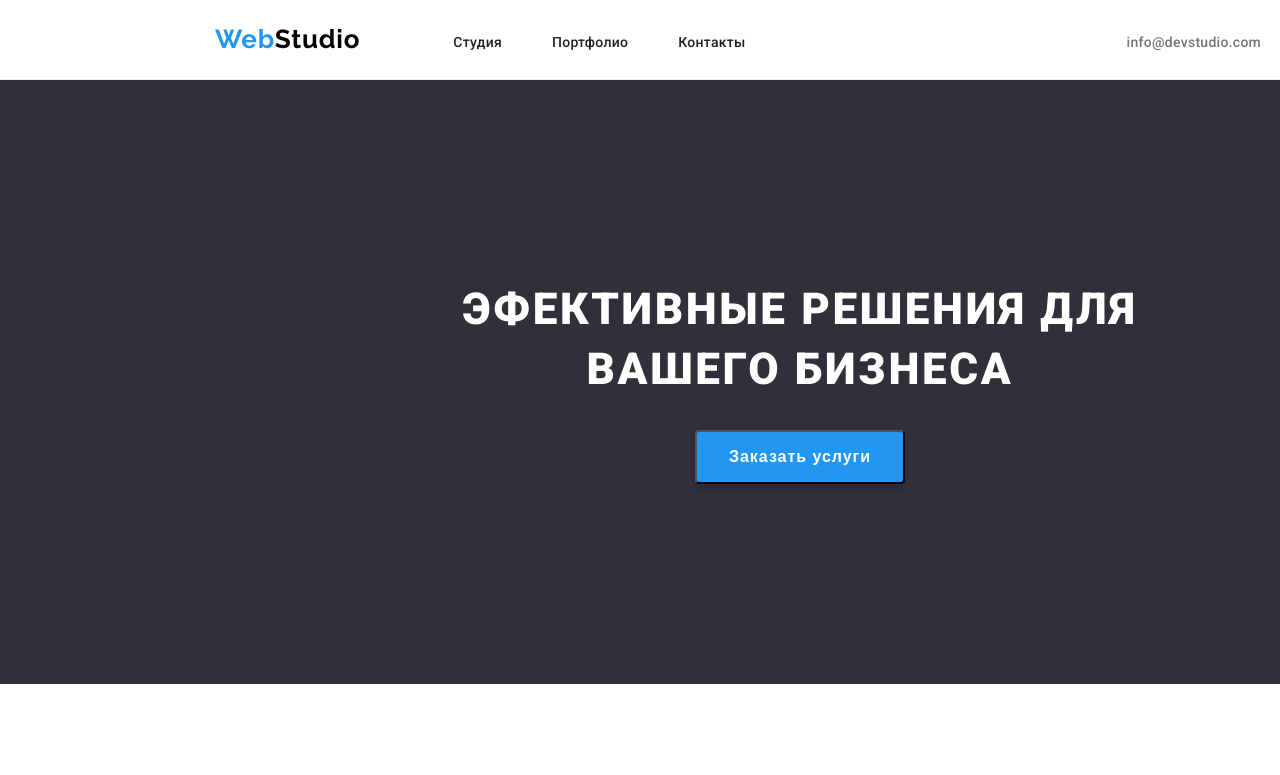
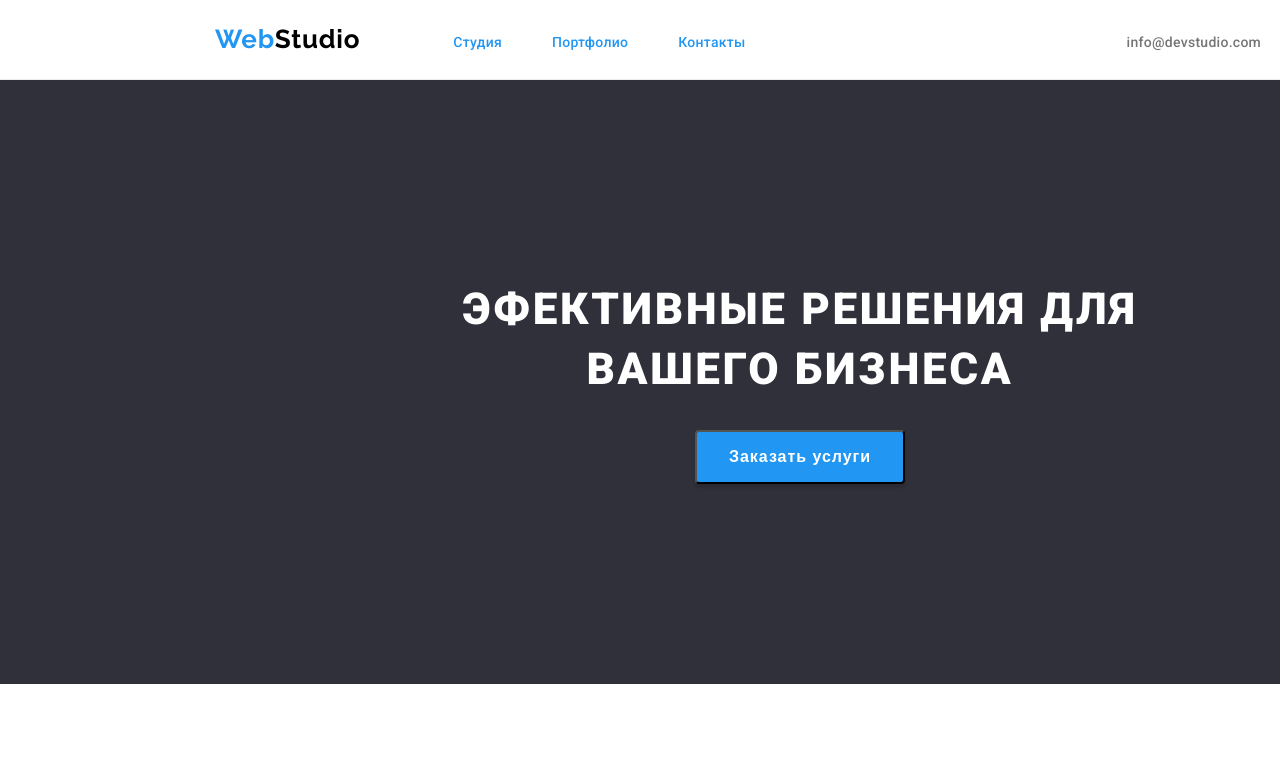
Before and after one commit to serhiisulyma0/goit-markup-hw-03, a plain HTML site: page index.html in a window 1280 px wide. Shown: the top 775 px of the page. Drawn offline with Linux system fonts and the light colour scheme.

Commit message:
Update style.css

```diff
--- a/css/style.css
+++ b/css/style.css
@@ -78,7 +78,7 @@ body {
   color: #212121;
 }
 
-.activ:hover {
+.activ {
   color: var(--color-hover);
 }
 
```
